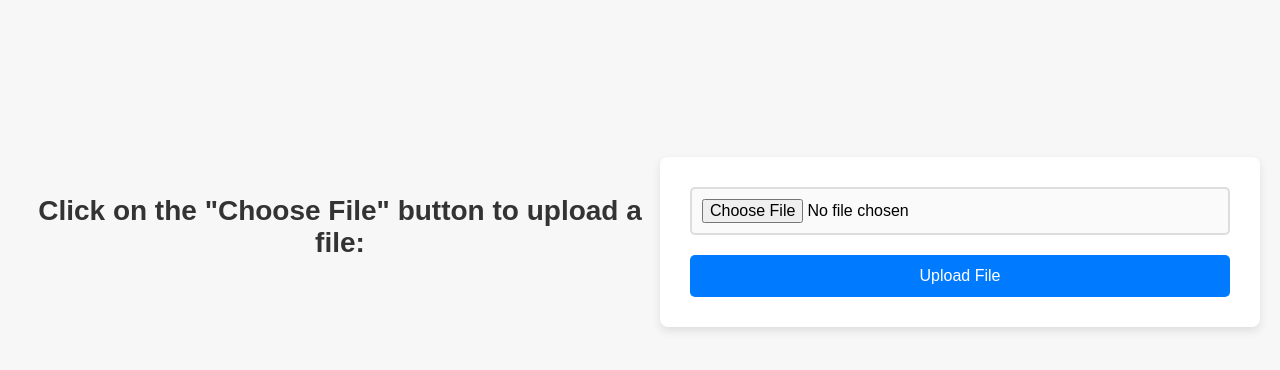
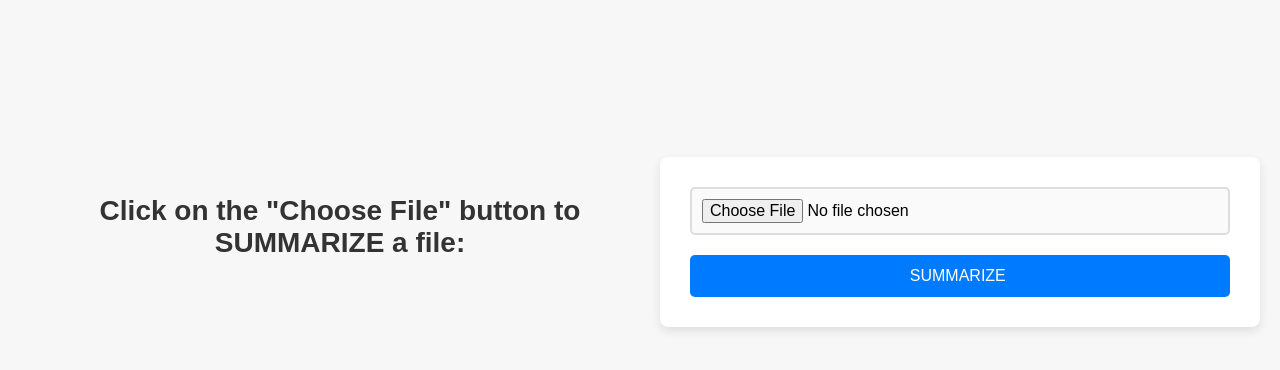
Before and after one commit to MAALANELAVARASAN/CONCISELY-TEAM, a Flask app: page / in a window 1280 px wide. Shown: the part 158-528 px from the top of the page. Run offline with Flask 3, Linux system fonts and the light colour scheme.

Commit message:
Added summarizer

```diff
--- a/app.py
+++ b/app.py
@@ -1,13 +1,14 @@
-from flask import Flask,render_template,request, redirect, url_for
+from flask import Flask, render_template, request, redirect, url_for
+from pypdf import PdfReader
 import os
-print("Static folder path:", os.path.join(os.getcwd(), 'static'))
-print("CSS file path:", os.path.join(os.getcwd(), 'static/css/style.css'))
-app=Flask(__name__)
+import docx
+from docx import Document
+
+app = Flask(__name__)
 
 # Set the folder where uploaded files will be stored
 UPLOAD_FOLDER = 'uploads'
 app.config['UPLOAD_FOLDER'] = UPLOAD_FOLDER
-
 
 # Allowed file extensions
 ALLOWED_EXTENSIONS = {'txt', 'pdf', 'png', 'jpg', 'jpeg', 'gif'}
@@ -16,43 +17,62 @@ ALLOWED_EXTENSIONS = {'txt', 'pdf', 'png', 'jpg', 'jpeg', 'gif'}
 def allowed_file(filename):
     return '.' in filename and filename.rsplit('.', 1)[1].lower() in ALLOWED_EXTENSIONS
 
-
+# Ensure the uploads directory exists
+os.makedirs(UPLOAD_FOLDER, exist_ok=True)
 
 @app.route('/')
-@app.route('/home ')
-
+@app.route('/home')
 def home():
     return render_template('index.html')
-
-
 
 @app.route('/upload', methods=['POST'])
 def upload_file():
     if 'file' not in request.files:
         return 'No file part', 400
 
-
     file = request.files['file']
-
     if file.filename == '':
         return 'No selected file', 400
 
     if file and allowed_file(file.filename):
         filename = os.path.join(app.config['UPLOAD_FOLDER'], file.filename)
+        file.save(filename)
 
-        # Ensure the uploads directory exists
-        os.makedirs(app.config['UPLOAD_FOLDER'], exist_ok=True)
-
-        file.save(filename)
-        return f'File uploaded successfully: {filename}'
+        # Extract text from PDF
+        if filename.endswith('.pdf'):
+            try:
+                reader = PdfReader(filename)
+                text = ''
+                for page in reader.pages:
+                    text += page.extract_text()
+                return f"File uploaded and extracted successfully: {filename}<br>Extracted Text:<br>{text}"
+            except Exception as e:
+                return f"Error reading PDF: {str(e)}", 500
+        else:
+            return f"File uploaded successfully: {filename}"
     else:
         return 'Invalid file type', 400
 
 
-@app.route('/about ')
+
+# Create a new Word document
+        doc = Document()
+        doc.add_heading('Sample Title', level=1)
+        doc.add_paragraph('This is a paragraph in the Word document.')
+
+# Save the document
+        doc.save('sample.docx')
+
+
+
+
+
+
+
+
+@app.route('/about')
 def about():
     return render_template('about.html')
 
-
 if __name__ == '__main__':
     app.run(debug=True)
--- a/templates/index.html
+++ b/templates/index.html
@@ -14,11 +14,11 @@
 <body>
   <script src="{{url_for('static',filename='js/script.js')}}"></script>
 
-<h2>Click on the "Choose File" button to upload a file:</h2>
+<h2>Click on the "Choose File" button to SUMMARIZE a file:</h2>
 
 <form action="/upload" method="POST" enctype="multipart/form-data">
   <input type="file" id="myFile" name="file">
-  <input type="submit" value="Upload File">
+  <input type="submit" value="SUMMARIZE ">
 </form>
 
 
```
Also changed, not shown: core/io.py (added, +11 -0 lines), core/__init__.py (added), 1 other file.
